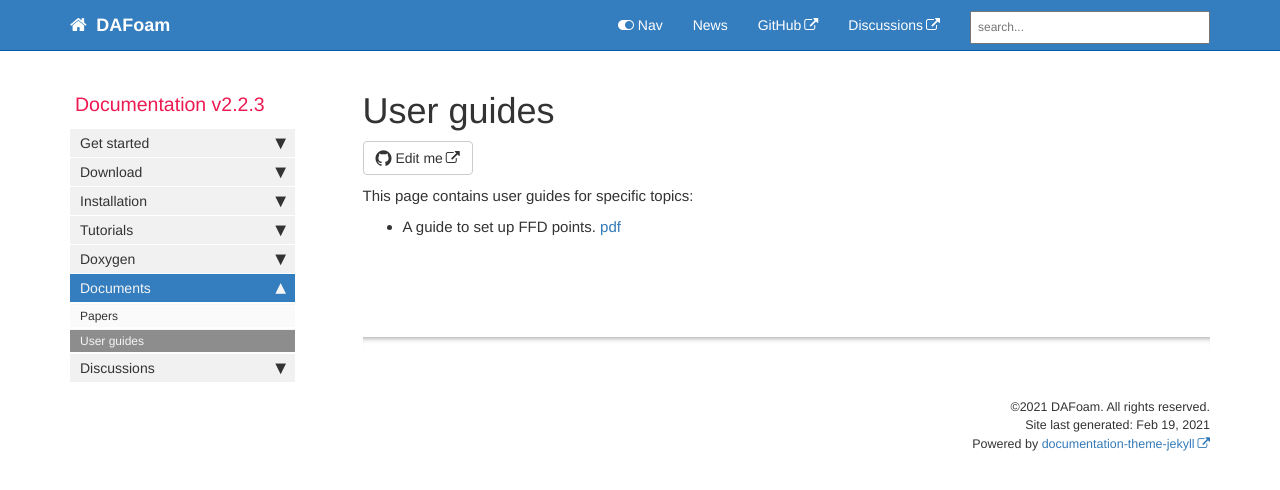
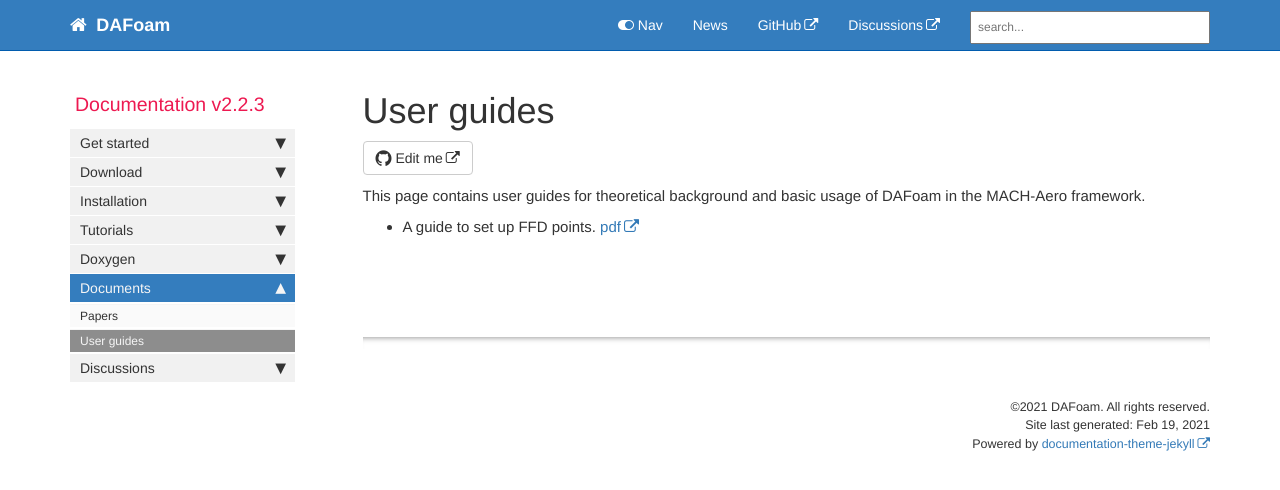
Before and after one commit to DAFoam/DAFoam.github.io, a Jekyll site: the page built from pages/mydoc/mydoc_docs_user_guides.md, in a window 1280 px wide. Shown: the top 490 px of the page. Built offline with Jekyll 4.4.1, drawn with Linux system fonts in a browser that asks for light colours; comment, search, counter and statistics services are not loaded.

Commit message:
content update

```diff
--- a/pages/mydoc/mydoc_docs_user_guides.md
+++ b/pages/mydoc/mydoc_docs_user_guides.md
@@ -7,9 +7,9 @@ permalink: mydoc_docs_user_guides.html
 folder: mydoc
 ---
 
-This page contains user guides for specific topics:
+This page contains user guides for theoretical background and basic usage of DAFoam in the MACH-Aero framework.
 
-- A guide to set up FFD points. [pdf]("{{ site.url }}{{ site.baseurl }}/docs/FFD/main.pdf")
+- A guide to set up FFD points. [pdf]({{ site.url }}/docs/FFD/main.pdf)
 
 
 {% include links.html %}
```
